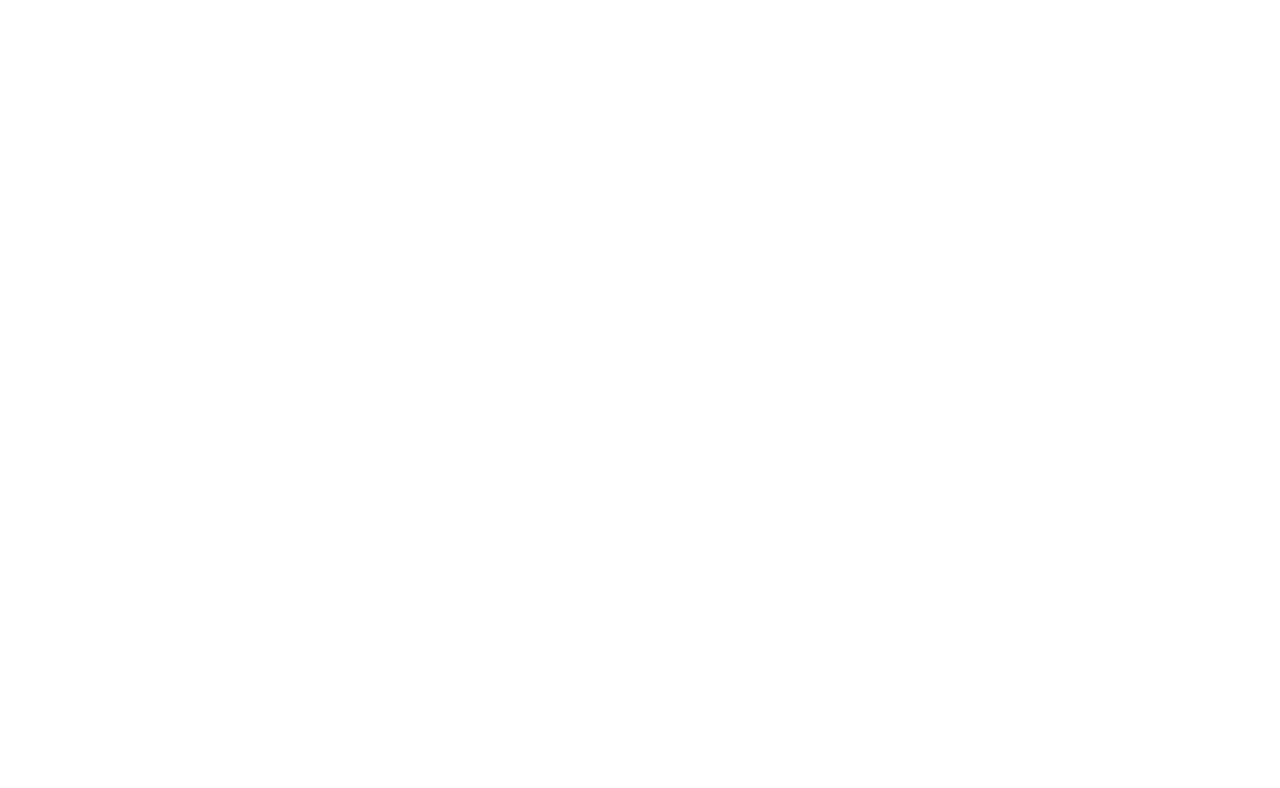
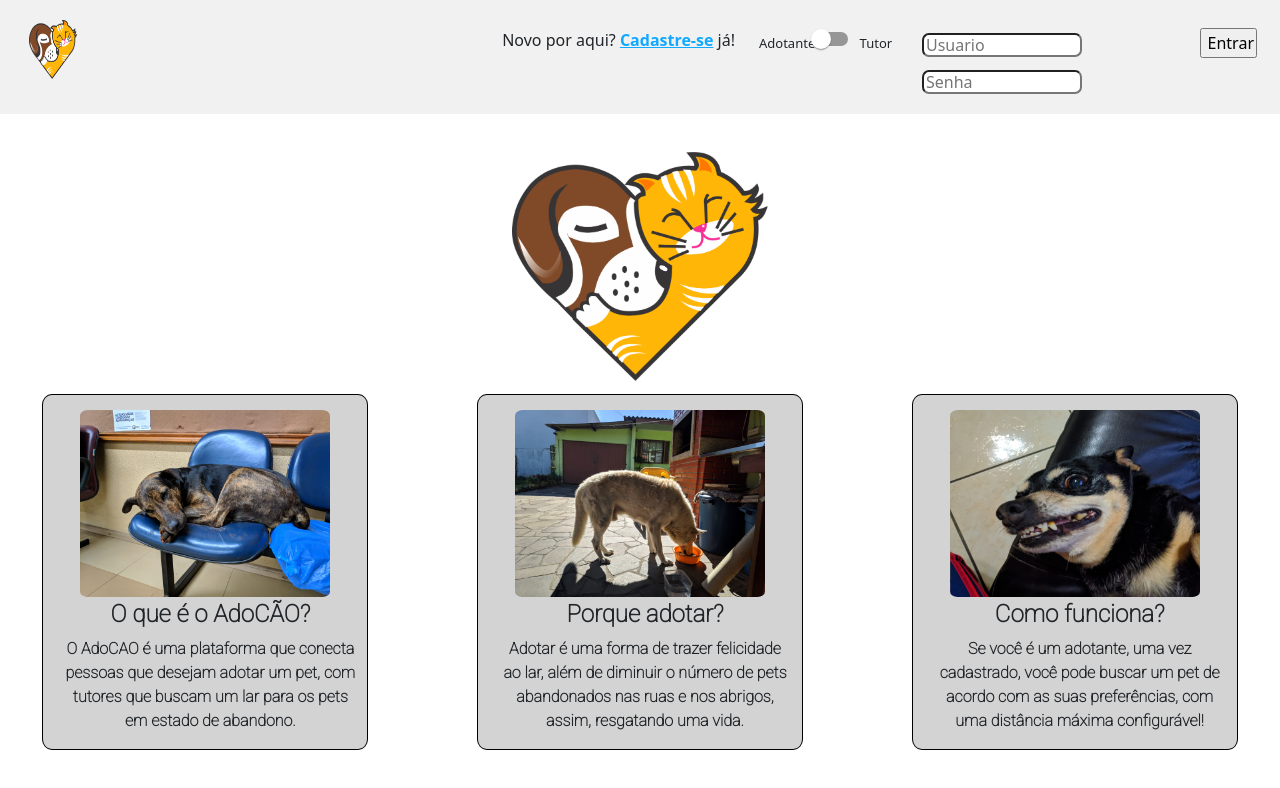
Before and after one commit to LeonardoCatelan/Adocao-Front, a React (Create React App) app: page / in a window 1280 px wide. Shown: the top 788 px of the page. Built offline with nearby package versions, Linux system fonts and the light colour scheme.

Commit message:
fix dynamic variable

```diff
--- a/src/adocaoheaderlogado.js
+++ b/src/adocaoheaderlogado.js
@@ -15,7 +15,7 @@
 
     function deslogar(){
         sessionStorage.clear();
-        history.push("/index");
+        history.push("/");
     }
 
     return(
--- a/src/adocaopericles.js
+++ b/src/adocaopericles.js
@@ -10,7 +10,7 @@
 
 return(
     <div id="content-logo">
-        <h2 onClick = {() => alert(state.robson)} >Parabens, você descobriu o maior segredo do projeto, aproveite.</h2>
+        <h2 onClick = {() => alert(state.robson)} >:D</h2>
     <ReactPlayer url='https://www.youtube.com/watch?v=saalFn025fU' />
     </div>
 );
--- a/src/config.js
+++ b/src/config.js
@@ -1,6 +1,5 @@
-const connect = producao; //mudar aqui para trocar o ip
 const producao = "http://142.4.193.144:5501";
 const desenvolvimento = "localhost:12439";
-
+const connect = producao; //mudar aqui para trocar o ip
 
 export default connect;
--- a/src/routes.js
+++ b/src/routes.js
@@ -33,7 +33,7 @@
     <BrowserRouter>
         <Switch>
             <Route path='/pericles' component={adocaopericles} />
-            <Route path='/index' component={adocaoindex} />
+            <Route exact path='/' component={adocaoindex} />
             <Route path='/cadastro' component={adocaocadastro} />
             <PrivateRoute path='/usuario' component={adocaousuario} />
         </Switch>
```
